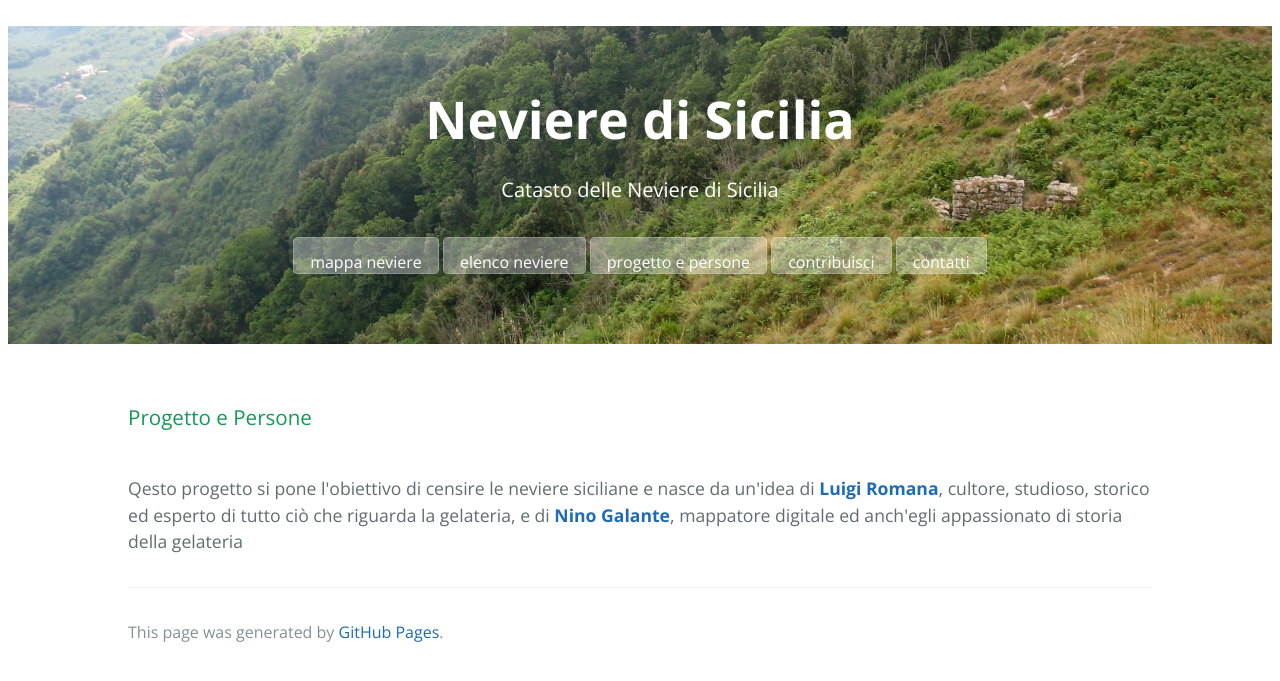
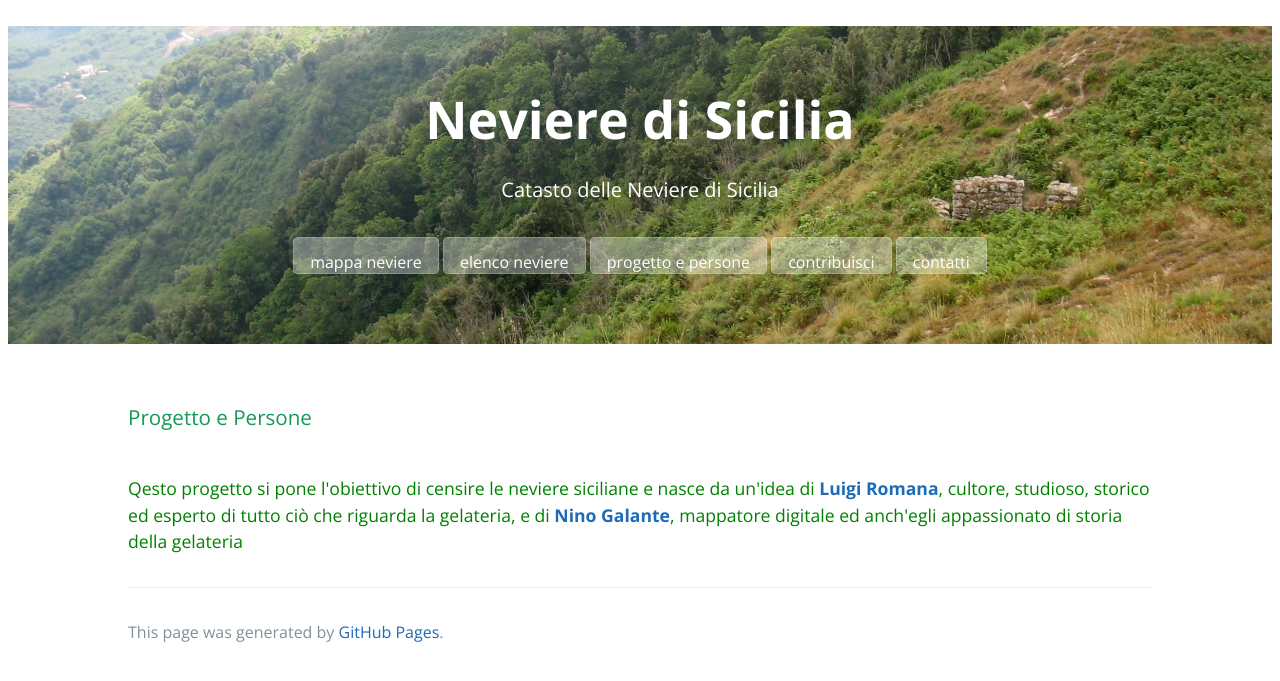
Before and after one commit to NeviereDiSicilia/nevieredisicilia.github.io, a Jekyll site: the page built from progetto.html, in a window 1280 px wide. Shown: the top 681 px of the page. Built offline with Jekyll 4.4.1, drawn with Linux system fonts in a browser that asks for light colours.

Commit message:
Update cayman.css

```diff
--- a/css/cayman.css
+++ b/css/cayman.css
@@ -126,7 +126,7 @@
 
 * { box-sizing: border-box; }
 
-body { padding: 0; margin: 0; font-family: "Open Sans", "Helvetica Neue", Helvetica, Arial, sans-serif; font-size: 16px; line-height: 1.5; color: #606c71; }
+body { padding: 0; margin: 0; font-family: "Open Sans", "Helvetica Neue", Helvetica, Arial, sans-serif; font-size: 16px; line-height: 1.5; color: green /*#606c71 */; }
 
 
 a { color: #1e6bb8; text-decoration: none; }
```
